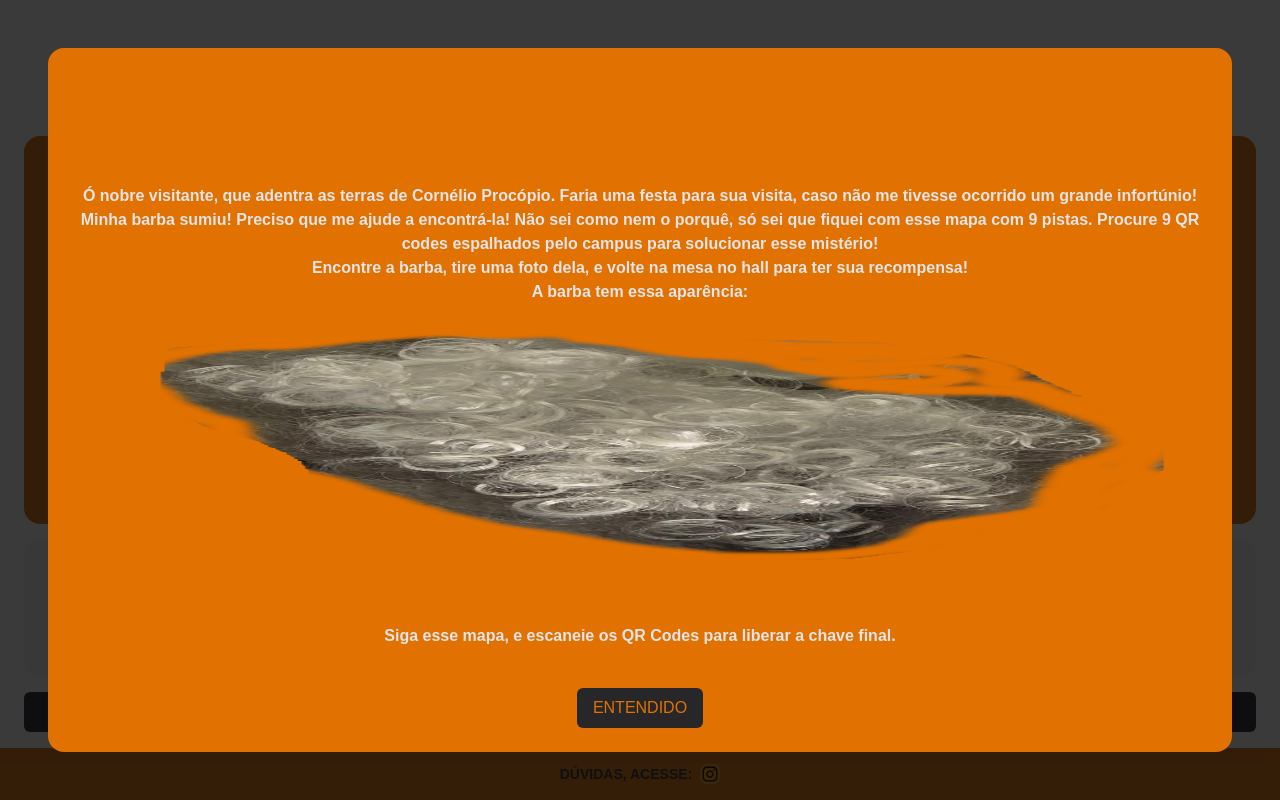
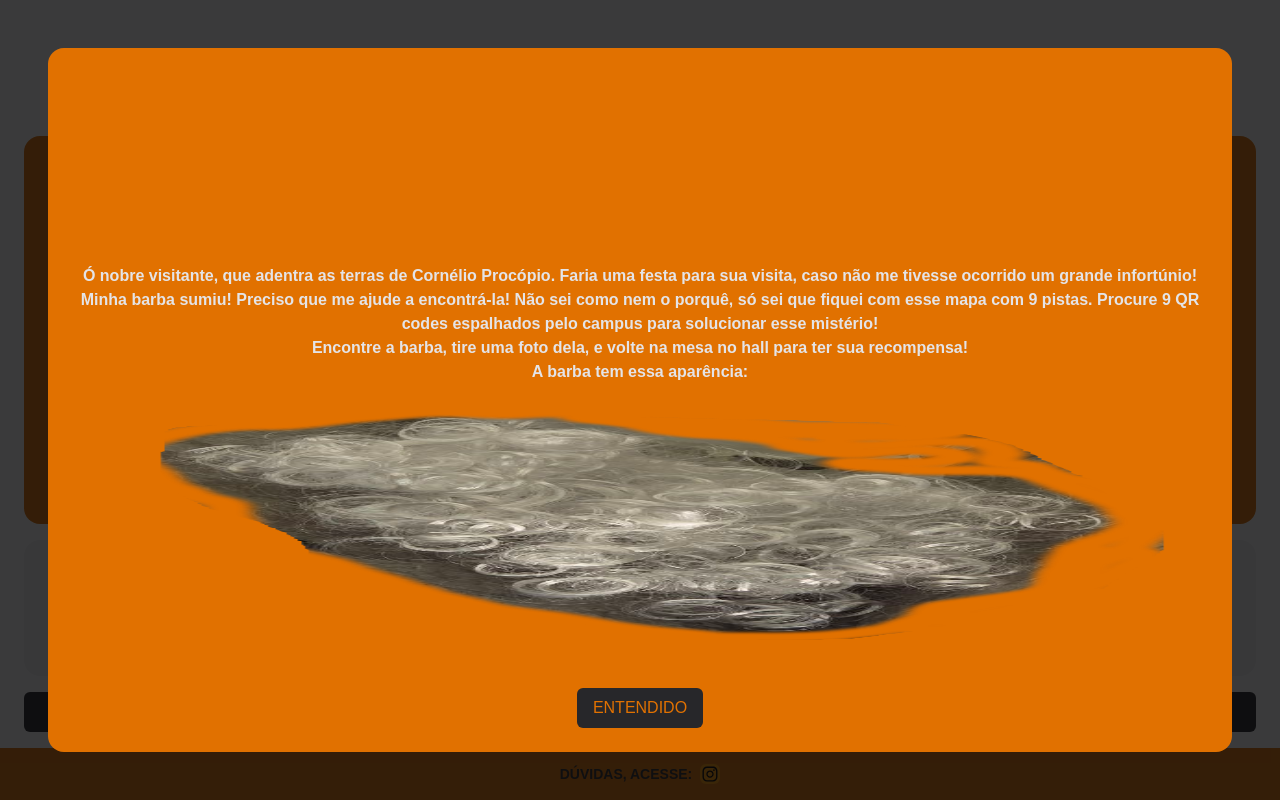
Before and after one commit to Wericksonsd/LUDICOSCITE, a Next.js app in the folder my-app/: page / in a window 1280 px wide. Both pictures are taken after a click on the button "CARTA DE INTRODUÇÃO". Built offline with nearby package versions, Linux system fonts and the light colour scheme.

Commit message:
aaaaaaaass

```diff
--- a/my-app/app/components/modalIntro.tsx
+++ b/my-app/app/components/modalIntro.tsx
@@ -7,7 +7,7 @@ export default function ModalIntro({ onClose }: ModalIntroProps) {
   return (
     <div className="h-dvh w-dvw fixed top-0 left-0 bg-zinc-950/80 z-10 p-12" >
       <div className="h-full w-full bg-amber-600 p-6 flex flex-col items-center justify-start gap-6 rounded-2xl" >
-        <div className="w-full h-full flex flex-col items-center justify-center gap-6 overflow-scroll pt-90">
+        <div className="w-full h-full flex flex-col items-center justify-center gap-6 overflow-scroll pt-130">
           <h1 className="text-center text-zinc-200 text-md font-bold">
             Ó nobre visitante, que adentra as terras de Cornélio Procópio. Faria uma festa para sua visita, caso não me tivesse ocorrido um grande infortúnio!<br/>
             Minha barba sumiu! Preciso que me ajude a encontrá-la! Não sei como nem o porquê, só sei que fiquei com esse mapa com 9 pistas. Procure 9 QR codes espalhados pelo campus para solucionar esse mistério!<br/>
```
